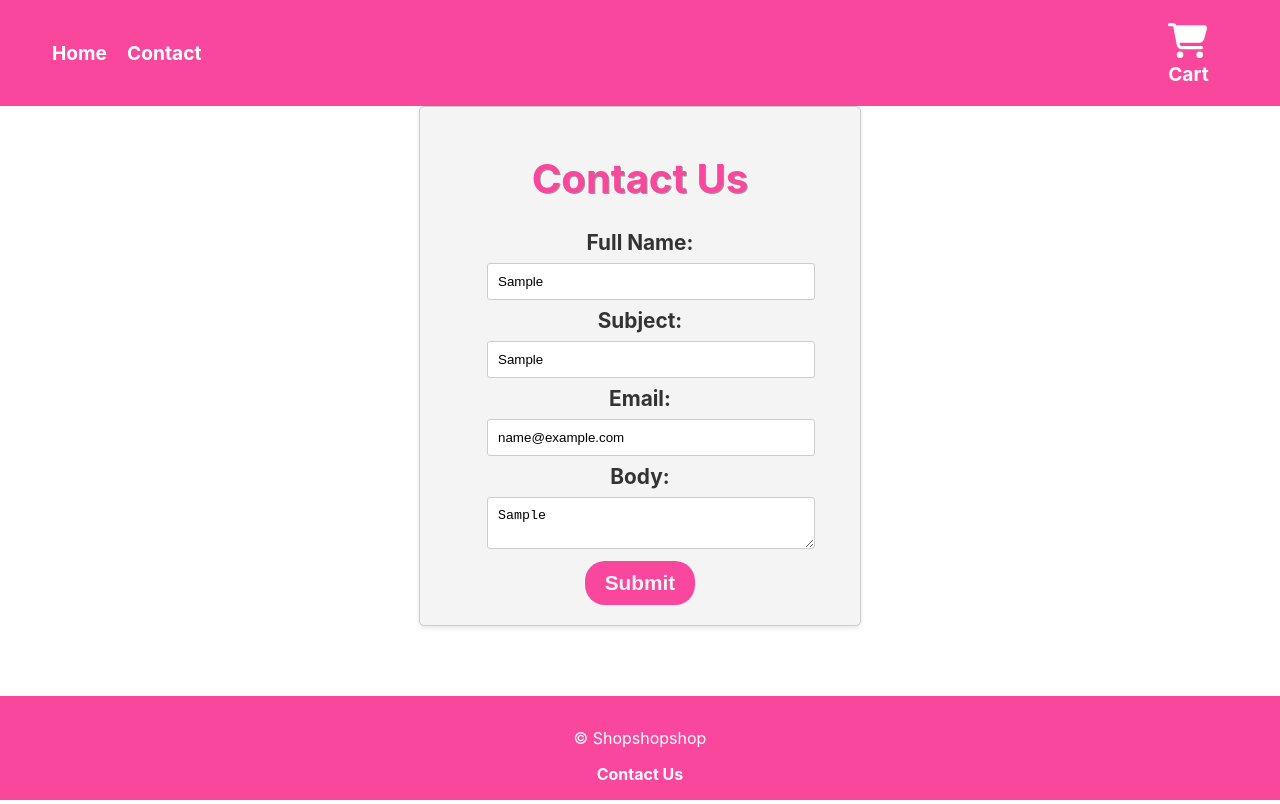
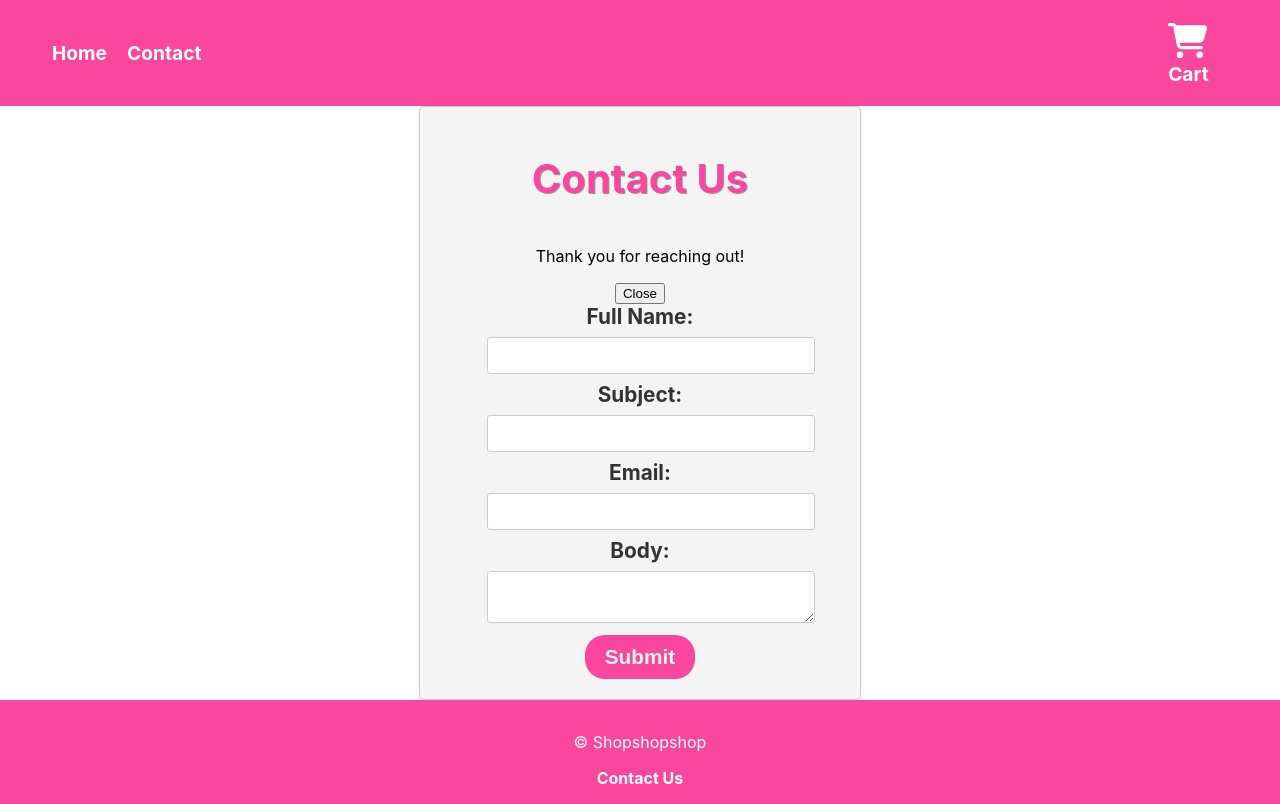
Before and after one commit to gaznik/js-frameworks-ca, a React (Create React App) app in the folder js-frameworks-ca/: page /contact in a window 1280 px wide. Both pictures are taken after typing "Sample", "Sample", "name@example.com", "Sample" into the empty fields and a click on the button "Submit". Built offline with nearby package versions, Linux system fonts and the light colour scheme.

Commit message:
Added submit form success message

```diff
--- a/js-frameworks-ca/src/pages/Contact.js
+++ b/js-frameworks-ca/src/pages/Contact.js
@@ -1,4 +1,4 @@
-import React from 'react';
+import React, { useState } from 'react';
 import { useFormik } from 'formik';
 import * as yup from 'yup';
 import '../css/Contact.css';
@@ -30,14 +30,34 @@ function Contact() {
     },
     validationSchema: validationSchema,
     onSubmit: (values) => {
+
+      setSuccessMessageVisible(true);
+
+      formik.resetForm();
+
       console.log('Form data submitted:', values);
     },
   });
 
+  const [successMessageVisible, setSuccessMessageVisible] = useState(false);
+
+  const hideSuccessMessage = () => {
+    setSuccessMessageVisible(false);
+  };
+
   return (
     <div className="form-container">
-      <h1 class="page-title">Contact Us</h1>
+      <h1 className="page-title">Contact Us</h1>
       <form onSubmit={formik.handleSubmit}>
+        {successMessageVisible ? (
+          <div className="success-message">
+            <p>Thank you for reaching out!</p>
+            <button type="button" onClick={hideSuccessMessage}>
+              Close
+            </button>
+          </div>
+        ) : null}
+
         <div>
           <label>Full Name:</label>
           <input
@@ -93,7 +113,9 @@ function Contact() {
           )}
         </div>
 
-        <button type="submit" className="submit-button button-hover">Submit</button>
+        <button type="submit" className="submit-button button-hover">
+          Submit
+        </button>
       </form>
     </div>
   );
```
